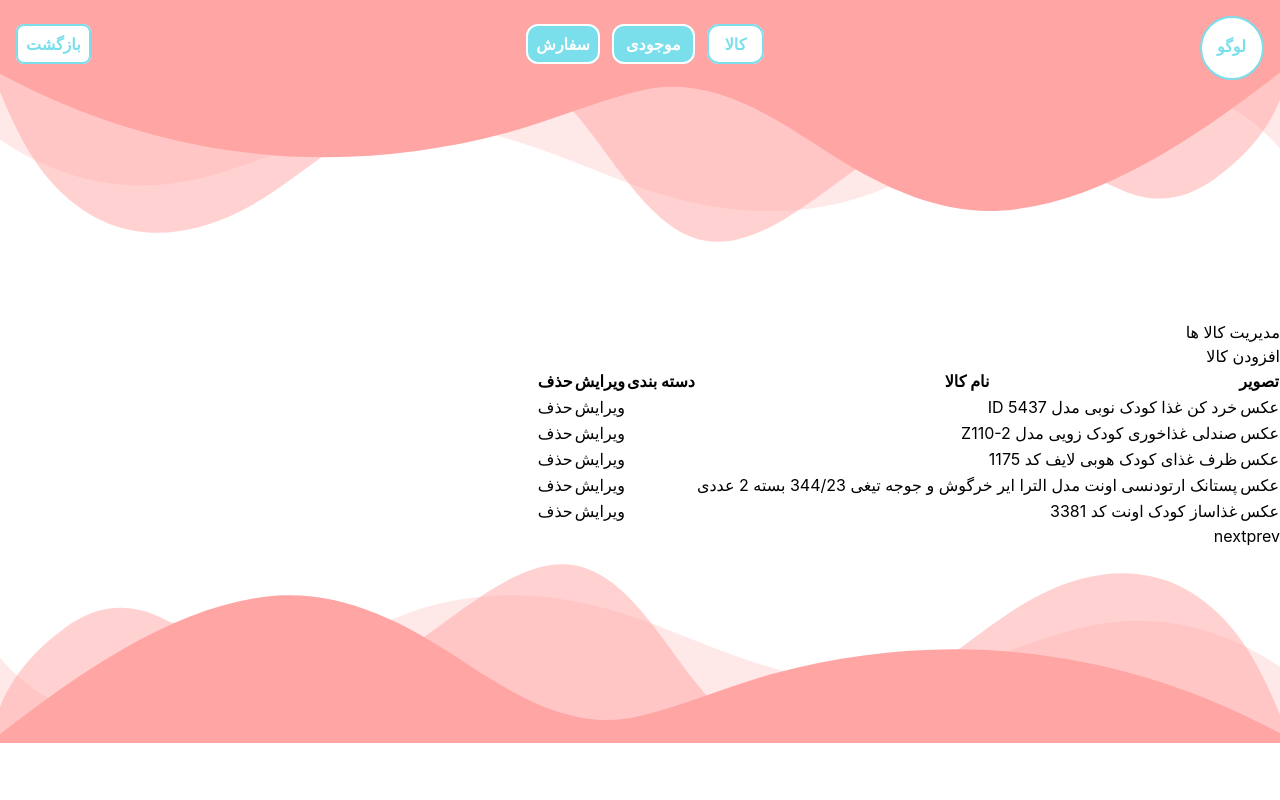
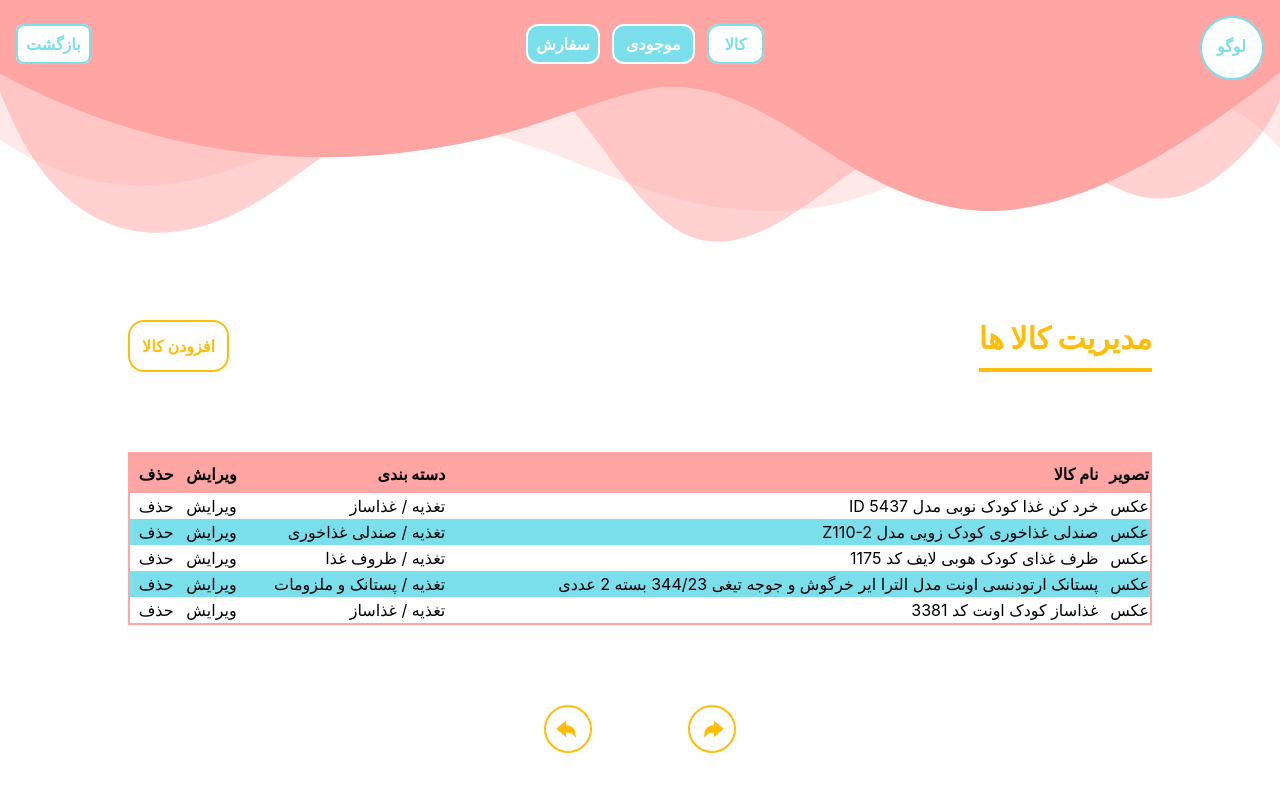
Before and after one commit to sima-ziyaei/onlineShop-project-reactJs, a React (Create React App) app: page /commodity in a window 1280 px wide. Shown: the top 800 px of the page. Built offline with nearby package versions, Linux system fonts and the light colour scheme; data requests are answered from the project's data file.

Commit message:
add style to tables

```diff
--- a/package.json
+++ b/package.json
@@ -3,6 +3,7 @@
   "version": "0.1.0",
   "private": true,
   "dependencies": {
+    "@reduxjs/toolkit": "^1.8.4",
     "@testing-library/jest-dom": "^5.16.4",
     "@testing-library/react": "^13.3.0",
     "@testing-library/user-event": "^13.5.0",
@@ -13,6 +14,7 @@
     "react-dom": "^18.2.0",
     "react-hot-toast": "^2.3.0",
     "react-icons": "^4.4.0",
+    "react-redux": "^8.0.2",
     "react-router-dom": "^6.3.0",
     "react-scripts": "5.0.1",
     "redux": "^4.2.0",
--- a/src/pages/panel/Commodity.js
+++ b/src/pages/panel/Commodity.js
@@ -1,39 +1,49 @@
 import axios from "axios";
 import { useEffect, useState } from "react";
+import { useDispatch, useSelector } from "react-redux";
+import { setCategory, setProduct } from "../../redux/productSlice";
+import {IoArrowRedoSharp} from 'react-icons/io5';
+import {IoArrowUndoSharp} from 'react-icons/io5';
 
 function Commodity() {
-  const [products, setProducts] = useState([]);
-  const [category, setCategory] = useState([]);
+  // const [products, setProducts] = useState([]);
+  const dispatch = useDispatch();
+  const products = useSelector((state) => state.product.productItem);
+  const category = useSelector((state) => state.product.categoryItem);
+
+  const [subCategory, setSubCategory] = useState([]);
   const [page, setPage] = useState(1);
   const URL = "http://localhost:3001/";
 
   useEffect(() => {
     getProducts();
   }, [page]);
-  useEffect(() => {
-    getCategory();
-  }, []);
 
   const getProducts = () => {
     axios
       .get(`${URL}products?_page=${page}&_limit=5`)
       .then((res) => {
-        setProducts(res.data);
+        dispatch(setProduct(res.data));
       })
       .catch((err) => console.log("error:" + err));
-  };
 
-  const getCategory = () => {
     axios
       .get(`${URL}category`)
       .then((res) => {
-        setCategory(res.data);
+        dispatch(setCategory(res.data));
+      })
+      .catch((err) => console.log("error:" + err));
+
+    axios
+      .get(`${URL}subcategory`)
+      .then((res) => {
+        setSubCategory(res.data);
       })
       .catch((err) => console.log("error:" + err));
   };
 
   const handleNextPage = () => {
-    if (products.length <= 1) {
+    if (products.length <= 0) {
       setPage(page);
     } else {
       setPage(page + 1);
@@ -49,40 +59,58 @@ function Commodity() {
   };
 
   return (
-    <div className="mt-64">
-      <p>مدیریت کالا ها </p>
-      <button>افزودن کالا </button>
-      <table>
-        <tr>
-          <th> تصویر </th>
-          <th> نام کالا </th>
-          <th> دسته بندی </th>
-          <th> ویرایش </th>
-          <th> حذف </th>
+    <div className="mt-64 flex flex-col justify-center items-center">
+      <div className="flex w-[80%] justify-between">
+        <p className="text-[#ffbd07] font-extrabold text-3xl border-b-4 border-[#ffbd07]">
+          مدیریت کالا ها{" "}
+        </p>
+        <button className="border-2 font-bold p-3 rounded-2xl border-[#ffbd07] text-[#ffbd07] hover:bg-[#ffbd07] hover:text-white ">
+          افزودن کالا{" "}
+        </button>
+      </div>
+      <table className="border-2 border-[#ffa5a4] mt-20 w-[80%] text-start">
+        <tr className=" bg-[#ffa5a4] h-10">
+          <th className="text-start"> تصویر </th>
+          <th className="text-start"> نام کالا </th>
+          <th className="text-start"> دسته بندی </th>
+          <th className="text-start"> ویرایش </th>
+          <th className="text-start"> حذف </th>
         </tr>
 
         {products.map((el) => {
           return (
-            <tr key={el.id}>
+            <tr key={el.id} className="  odd:bg-[#7bdeeb]">
               <td> عکس </td>
               <td> {el.name} </td>
-              <td>
-                {category.map((element)=>{
-                    if(el.category===element.id){
-                        return(
-                            element.name
-                        )
-                    }
-                })}
-              </td>
+
+              {category.map((item) => {
+                if (el.category == item.id) {
+                  return (
+                    <td>
+                      {subCategory.map((sub) => {
+                        if (el.subcategory == sub.id) {
+                          return (
+                            <span>
+                              {item.name} / {sub.name}
+                            </span>
+                          );
+                        }
+                      })}
+                    </td>
+                  );
+                }
+              })}
+
               <td> ویرایش </td>
               <td> حذف </td>
             </tr>
           );
         })}
       </table>
-      <button onClick={() => handlePrevPage()}>prev</button>
-      <button onClick={() => handleNextPage()}>next</button>
+      <div className="my-20 w-[15%] flex justify-between">
+        <button onClick={() => handleNextPage()} className="border-2 font-bold pr-2 text-2xl w-12 h-12  rounded-full border-[#ffbd07] text-[#ffbd07] hover:bg-[#ffbd07] hover:text-white "> <IoArrowRedoSharp /> </button>
+        <button onClick={() => handlePrevPage()} className="border-2 font-bold pr-3 text-2xl w-12 h-12  rounded-full border-[#ffbd07] text-[#ffbd07] hover:bg-[#ffbd07] hover:text-white "> <IoArrowUndoSharp /> </button>
+      </div>
     </div>
   );
 }
--- a/src/pages/panel/Inventory.js
+++ b/src/pages/panel/Inventory.js
@@ -1,5 +1,8 @@
 import axios from "axios";
 import { useEffect, useState } from "react";
+import {IoArrowRedoSharp} from 'react-icons/io5';
+import {IoArrowUndoSharp} from 'react-icons/io5';
+
 
 function Inventory() {
   const [products, setProducts] = useState([]);
@@ -7,7 +10,7 @@ function Inventory() {
   const URL = "http://localhost:3001/";
 
   useEffect(() => {
-    getProducts();
+   getProducts();
   }, [page]);
 
   const getProducts = () => {
@@ -20,7 +23,7 @@ function Inventory() {
   };
 
   const handleNextPage = () => {
-    if (products.length <= 1) {
+    if (products.length <= 0) {
       setPage(page);
     } else {
       setPage(page + 1);
@@ -28,6 +31,7 @@ function Inventory() {
   };
 
   const handlePrevPage = () => {
+
     if (page <= 1) {
       setPage(page);
     } else {
@@ -36,19 +40,20 @@ function Inventory() {
   };
 
   return (
-    <div className="my-64">
-      <p>مدیریت موجودی و قیمت ها</p>
-      <button> ذخیره </button>
-      <table>
-        <tr>
-          <th>کالا</th>
-          <th> قیمت (تومان) </th>
-          <th>موجودی</th>
+    <div className="mt-64 flex flex-col justify-center items-center">
+      <div className="flex w-[80%] justify-between">
+      <p className="text-[#ffbd07] font-extrabold text-3xl border-b-4 border-[#ffbd07]">مدیریت موجودی و قیمت ها</p>
+      <button className="border-2 font-bold p-3 rounded-2xl border-[#ffbd07] text-[#ffbd07] hover:bg-[#ffbd07] hover:text-white "> ذخیره </button></div>
+      <table className="border-2 border-[#ffa5a4] mt-20 w-[80%] text-start">
+        <tr className=" bg-[#ffa5a4] h-10">
+          <th className="text-start">کالا</th>
+          <th className="text-start"> قیمت (تومان) </th>
+          <th className="text-start">موجودی</th>
         </tr>
 
         {products.map((el) => {
           return (
-            <tr key={el.id}>
+            <tr key={el.id} className="  odd:bg-[#7bdeeb]">
               <td> {el.name} </td>
               <td> {el.Price} </td>
               <td> {el.stock} </td>
@@ -57,8 +62,10 @@ function Inventory() {
         })}
       </table>
 
-      <button onClick={() => handlePrevPage()}>prev</button>
-      <button onClick={() => handleNextPage()}>next</button>
+      <div className="my-20 w-[15%] flex justify-between">
+        <button onClick={() => handleNextPage()} className="border-2 font-bold pr-2 text-2xl w-12 h-12  rounded-full border-[#ffbd07] text-[#ffbd07] hover:bg-[#ffbd07] hover:text-white "> <IoArrowRedoSharp /> </button>
+        <button onClick={() => handlePrevPage()} className="border-2 font-bold pr-3 text-2xl w-12 h-12  rounded-full border-[#ffbd07] text-[#ffbd07] hover:bg-[#ffbd07] hover:text-white "> <IoArrowUndoSharp /> </button>
+      </div>
     </div>
   );
 }
--- a/src/pages/panel/Order.js
+++ b/src/pages/panel/Order.js
@@ -1,10 +1,13 @@
 import axios from "axios";
 import { useEffect, useState } from "react";
+import { IoArrowRedoSharp } from "react-icons/io5";
+import { IoArrowUndoSharp } from "react-icons/io5";
 
 function Order() {
   const [deliveredOrders, setDeliveredOrders] = useState([]);
   const [notDeliveredOrders, setNotDeliveredOrders] = useState([]);
   const [isDelivered, setDelivered] = useState(false);
+  const [page, setPage] = useState(1);
   const URL = "http://localhost:3001/";
   const option = {
     year: "numeric",
@@ -15,11 +18,11 @@ function Order() {
   useEffect(() => {
     getDeliveredOrders();
     getNotDeliveredOrders();
-  }, []);
+  }, [page]);
 
   const getDeliveredOrders = () => {
     axios
-      .get(`${URL}orders?delivered=true`)
+      .get(`${URL}orders?delivered=true&_page=${page}&_limit=2`)
       .then((res) => {
         setDeliveredOrders(res.data);
       })
@@ -28,30 +31,65 @@ function Order() {
 
   const getNotDeliveredOrders = () => {
     axios
-      .get(`${URL}orders?delivered=false`)
+      .get(`${URL}orders?delivered=false&_page=${page}&_limit=2`)
       .then((res) => {
         setNotDeliveredOrders(res.data);
       })
       .catch((err) => console.log(err));
   };
 
-  const handleChange=(event)=>{
-    setDelivered(event.target.value)
+  const handleChange = (event) => {
+    setDelivered(event.target.value);
+  };
+
+  const handleNextDeliveredPage = () => {
+    if (deliveredOrders.length <= 0) {
+      setPage(page);
+    } else {
+      setPage(page + 1);
     }
+  };
+
+  const handleNextNotDeliveredPage = () => {
+    if (notDeliveredOrders.length <= 0) {
+      setPage(page);
+    } else {
+      setPage(page + 1);
+    }
+  };
+
+  const handlePrevPage = () => {
+    if (page <= 1) {
+      setPage(page);
+    } else {
+      setPage(page - 1);
+    }
+  };
 
   return (
-    <div className="my-64">
-      <div>
+    <div className="my-64 flex flex-col justify-center items-center">
+      <div className="flex w-[80%] justify-between">
+        <p className="text-[#ffbd07] font-extrabold text-3xl border-b-4 border-[#ffbd07]"> مدیریت سفارش ها </p>
+        <div className="flex ">
+        <div className="ml-3">
           <input
             type="radio"
             id="delivered"
             name="isDelivered"
             value="delivered"
-          checked={isDelivered==="delivered"}
+            checked={isDelivered === "delivered"}
             onChange={handleChange}
+            className="ml-2"
           />
-          <label for="delivered">سفارش های تحویل داده شده</label>
+          <label
+            for="delivered"
+            className="border-b-2 border-[#ffbd07] text-[#ffbd07] font-extrabold text-2xl"
+          >
+            سفارش های تحویل داده شده
+          </label>
 
+        </div>
+        <div>
           <input
             type="radio"
             id="notDelivered"
@@ -59,22 +97,28 @@ function Order() {
             value="notDelivered"
             checked={isDelivered === "notDelivered"}
             onChange={handleChange}
-
+            className='ml-2'
           />
-          <label for="notDelivered">سفارش های در حال انتظار</label>
+          <label
+            for="notDelivered"
+            className="border-b-2 border-[#ffbd07] text-[#ffbd07] font-extrabold text-2xl"
+          >
+            سفارش های در حال انتظار
+          </label>
+        </div></div>
       </div>
-      <table>
-        <tr>
-          <td>نام کاربر</td>
-          <td>مجموع مبلغ</td>
-          <td>زمان ثبت سفارش</td>
-          <td>بررسی</td>
+      <table className="border-2 border-[#ffa5a4] mt-24 w-[80%] text-start">
+        <tr className=" bg-[#ffa5a4] h-10">
+          <th className="text-start">نام کاربر</th>
+          <th className="text-start">مجموع مبلغ</th>
+          <th className="text-start">زمان ثبت سفارش</th>
+          <th className="text-start">بررسی</th>
         </tr>
 
         {isDelivered === "delivered"
           ? deliveredOrders.map((el) => {
               return (
-                <tr>
+                <tr key={el.id} className="  odd:bg-[#7bdeeb]">
                   <td>
                     {el.username} {el.lastname}
                   </td>
@@ -88,7 +132,7 @@ function Order() {
             })
           : notDeliveredOrders.map((el) => {
               return (
-                <tr>
+                <tr key={el.id} className=" odd:bg-[#7bdeeb]">
                   <td>
                     {el.username} {el.lastname}
                   </td>
@@ -101,6 +145,22 @@ function Order() {
               );
             })}
       </table>
+      <div className="my-20 w-[15%] flex justify-between">
+        <button
+          onClick={() => handleNextDeliveredPage()}
+          className="border-2 font-bold pr-2 text-2xl w-12 h-12  rounded-full border-[#ffbd07] text-[#ffbd07] hover:bg-[#ffbd07] hover:text-white "
+        >
+          {" "}
+          <IoArrowRedoSharp />{" "}
+        </button>
+        <button
+          onClick={() => handlePrevPage()}
+          className="border-2 font-bold pr-3 text-2xl w-12 h-12  rounded-full border-[#ffbd07] text-[#ffbd07] hover:bg-[#ffbd07] hover:text-white "
+        >
+          {" "}
+          <IoArrowUndoSharp />{" "}
+        </button>
+      </div>
     </div>
   );
 }
--- /dev/null
+++ b/src/redux/productSlice.js
@@ -0,0 +1,19 @@
+import { createSlice } from "@reduxjs/toolkit";
+
+const slice = createSlice({
+  name: "product",
+  initialState: {
+    productItem: [],
+    categoryItem: [],
+  },
+  reducers: {
+    setProduct: (state, action) => {
+      state.productItem = action.payload;
+    },
+    setCategory: (state, action) => {
+      state.categoryItem = action.payload;
+    },
+  },
+});
+export const { setProduct, setCategory } = slice.actions;
+export default slice.reducer;
--- /dev/null
+++ b/src/redux/store.js
@@ -0,0 +1,8 @@
+import { configureStore } from "@reduxjs/toolkit";
+import product from './productSlice';
+export const store=configureStore({
+reducer:{
+product:product
+
+}
+})
```
Also changed, not shown: src/index.js (+9 -9 lines), src/Components/Pagination.js (added), 1 other file (tests, documents, lock files or other folders). Lines whose indentation alone changed are shown as unchanged.
